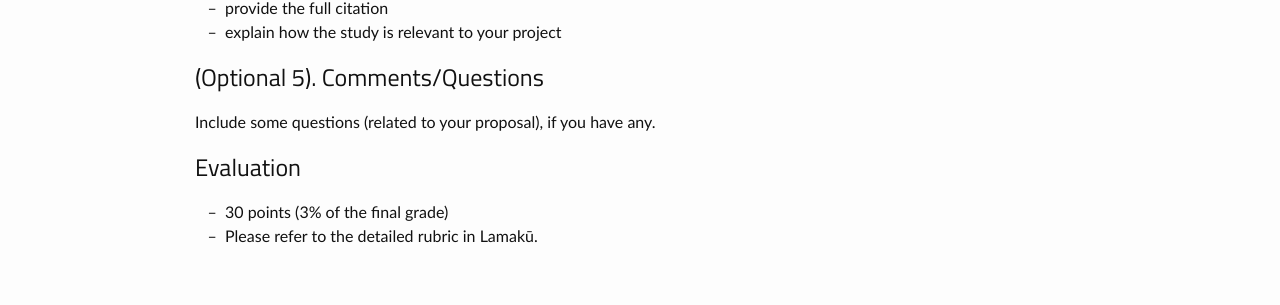
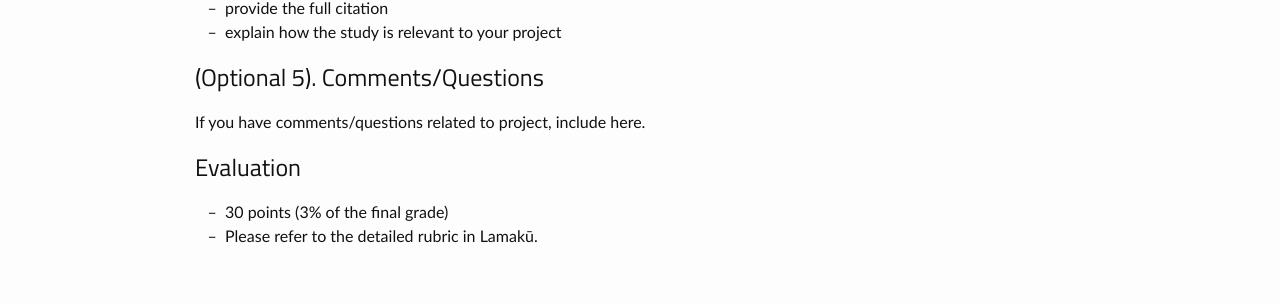
Before and after one commit to hksung/Fall26_SLS775, a Jekyll site: the page built from _assignments/2_project proposal.md, in a window 1280 px wide. Shown: the part 1003-1308 px from the top of the page. Built offline with Jekyll 4.4.1, drawn with Linux system fonts in a browser that asks for light colours; nearby versions of some CDN libraries.

Commit message:
Update 2_project proposal.md

```diff
--- a/_assignments/2_project proposal.md
+++ b/_assignments/2_project proposal.md
@@ -46,7 +46,7 @@ Include at least 3 relevant sources. For each source:
 
 ## (Optional 5). Comments/Questions
 
-Include some questions (related to your proposal), if you have any.
+If you have comments/questions related to project, include here.
 
 ## Evaluation
 
```
